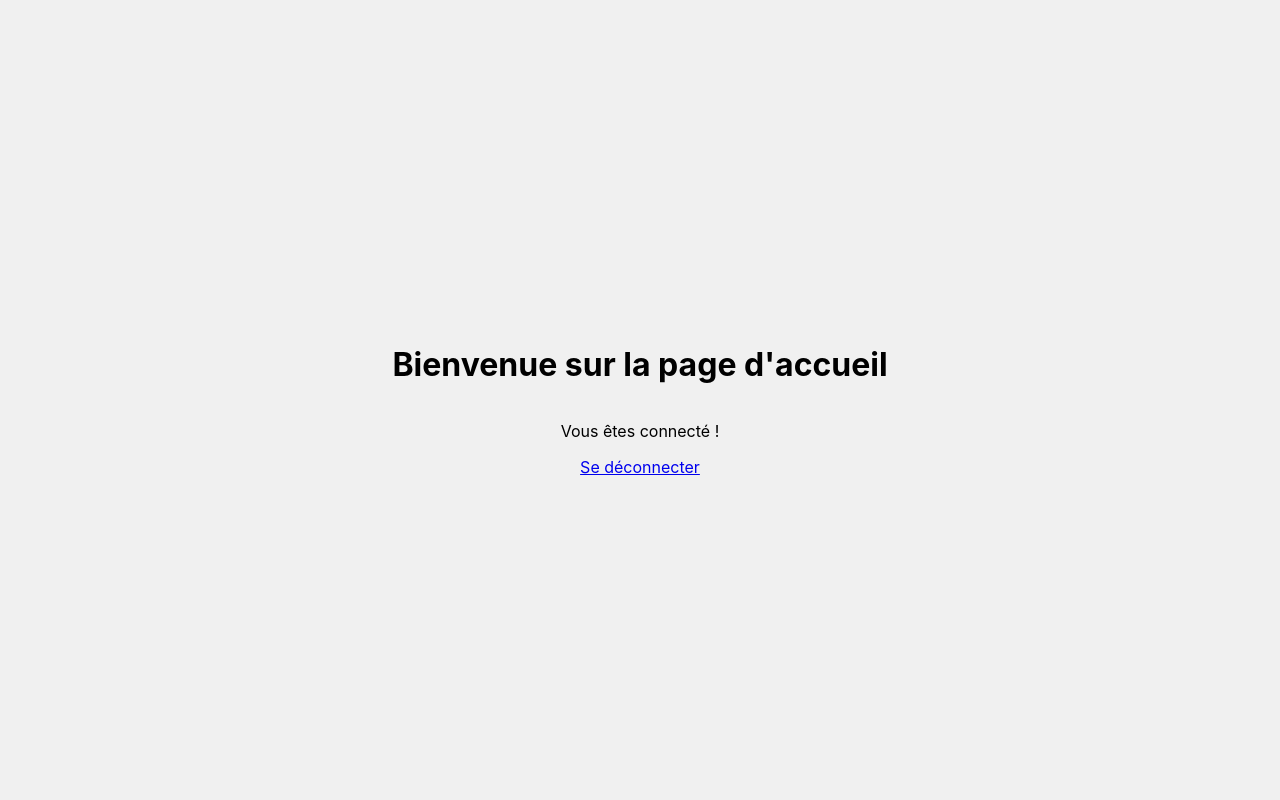
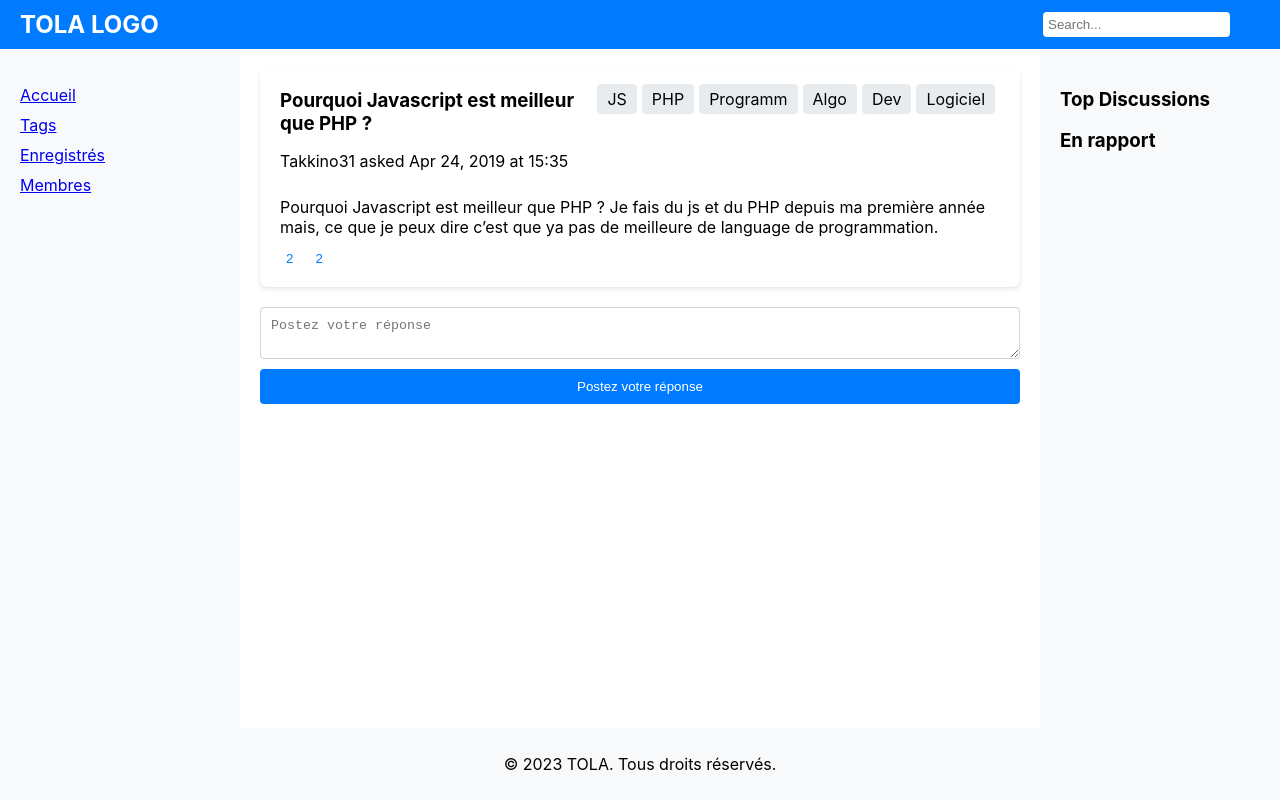
Before and after one commit to Takkino31/tola-front, a Next.js app: page /home in a window 1280 px wide. Built offline with nearby package versions, Linux system fonts and the light colour scheme.

Commit message:
Page Home Almost Done

```diff
--- a/src/pages/home.js
+++ b/src/pages/home.js
@@ -1,19 +1,74 @@
-// pages/home.js
-import Head from 'next/head';
+import React from 'react';
 import Link from 'next/link';
-import styles from '../../styles/Home.module.css';
+import styles from '../../styles/Home.module.css'; // Assurez-vous que ce fichier existe
 
 const Home = () => {
   return (
     <div className={styles.container}>
-      <Head>
-        <title>Home</title>
-      </Head>
-      <h1>Bienvenue sur la page d'accueil</h1>
-      <p>Vous êtes connecté !</p>
-      <Link href="/auth/login">
-        <a>Se déconnecter</a>
-      </Link>
+      <header className={styles.header}>
+        <div className={styles.logo}>
+          <span>TOLA LOGO</span>
+        </div>
+        <nav className={styles.nav}>
+          <input type="text" placeholder="Search..." className={styles.searchBar} />
+          <div className={styles.icons}>
+            <i className="fas fa-bell"></i>
+            <i className="fas fa-user-circle"></i>
+          </div>
+        </nav>
+      </header>
+      <div className={styles.main}>
+        <aside className={styles.sidebarLeft}>
+          <ul>
+            <li><Link href="/">Accueil</Link></li>
+            <li><Link href="/tags">Tags</Link></li>
+            <li><Link href="/saved">Enregistrés</Link></li>
+            <li><Link href="/members">Membres</Link></li>
+          </ul>
+        </aside>
+        <section className={styles.content}>
+          <div className={styles.post}>
+            <div className={styles.postHeader}>
+              <div className={styles.postInfo}>
+                <h3>Pourquoi Javascript est meilleur que PHP ?</h3>
+                <p>Takkino31 asked Apr 24, 2019 at 15:35</p>
+              </div>
+              <div className={styles.postTags}>
+                <span>JS</span>
+                <span>PHP</span>
+                <span>Programm</span>
+                <span>Algo</span>
+                <span>Dev</span>
+                <span>Logiciel</span>
+              </div>
+            </div>
+            <div className={styles.postBody}>
+              <p>Pourquoi Javascript est meilleur que PHP ? Je fais du js et du PHP depuis ma première année mais, ce que je peux dire c’est que ya pas de meilleure de language de programmation.</p>
+            </div>
+            <div className={styles.postActions}>
+              <button>2 <i className="fas fa-thumbs-up"></i></button>
+              <button>2 <i className="fas fa-thumbs-down"></i></button>
+            </div>
+          </div>
+          <form className={styles.replyForm}>
+            <textarea placeholder="Postez votre réponse"></textarea>
+            <button type="submit">Postez votre réponse</button>
+          </form>
+        </section>
+        <aside className={styles.sidebarRight}>
+          <div>
+            <h3>Top Discussions</h3>
+            {/* Ajoutez des liens ou du contenu ici */}
+          </div>
+          <div>
+            <h3>En rapport</h3>
+            {/* Ajoutez des liens ou du contenu ici */}
+          </div>
+        </aside>
+      </div>
+      <footer className={styles.footer}>
+        <p>&copy; 2023 TOLA. Tous droits réservés.</p>
+      </footer>
     </div>
   );
 };
--- a/styles/Home.module.css
+++ b/styles/Home.module.css
@@ -1,16 +1,126 @@
+/* Home.module.css */
+
 .container {
   display: flex;
   flex-direction: column;
-  align-items: center;
-  justify-content: center;
   height: 100vh;
-  background-color: #f0f0f0;
 }
 
-.homeBox {
+.header {
+  display: flex;
+  justify-content: space-between;
+  align-items: center;
+  padding: 10px 20px;
+  background-color: #007bff;
+  color: white;
+}
+
+.logo {
+  font-size: 24px;
+  font-weight: bold;
+}
+
+.nav {
+  display: flex;
+  align-items: center;
+}
+
+.searchBar {
+  padding: 5px;
+  margin-right: 15px;
+  border-radius: 4px;
+  border: none;
+}
+
+.icons {
+  display: flex;
+  gap: 15px;
+}
+
+.main {
+  display: flex;
+  flex: 1;
+}
+
+.sidebarLeft, .sidebarRight {
+  width: 200px;
+  background-color: #f8f9fa;
+  padding: 20px;
+}
+
+.sidebarLeft ul, .sidebarRight ul {
+  list-style: none;
+  padding: 0;
+}
+
+.sidebarLeft li, .sidebarRight li {
+  margin-bottom: 10px;
+}
+
+.content {
+  flex: 1;
+  padding: 20px;
+}
+
+.post {
   background-color: white;
-  padding: 2rem;
+  padding: 20px;
+  margin-bottom: 20px;
   border-radius: 8px;
-  box-shadow: 0 0 10px rgba(0, 0, 0, 0.1);
+  box-shadow: 0 2px 4px rgba(0,0,0,0.1);
+}
+
+.postHeader {
+  display: flex;
+  justify-content: space-between;
+}
+
+.postInfo h3 {
+  margin: 0;
+}
+
+.postTags span {
+  margin-right: 5px;
+  background-color: #e9ecef;
+  padding: 5px 10px;
+  border-radius: 4px;
+}
+
+.postBody p {
+  margin: 10px 0;
+}
+
+.postActions button {
+  margin-right: 10px;
+  background: none;
+  border: none;
+  color: #007bff;
+  cursor: pointer;
+}
+
+.replyForm {
+  display: flex;
+  flex-direction: column;
+}
+
+.replyForm textarea {
+  padding: 10px;
+  border-radius: 4px;
+  border: 1px solid #ced4da;
+  margin-bottom: 10px;
+}
+
+.replyForm button {
+  padding: 10px;
+  border: none;
+  border-radius: 4px;
+  background-color: #007bff;
+  color: white;
+  cursor: pointer;
+}
+
+.footer {
   text-align: center;
+  padding: 10px;
+  background-color: #f8f9fa;
 }
```
